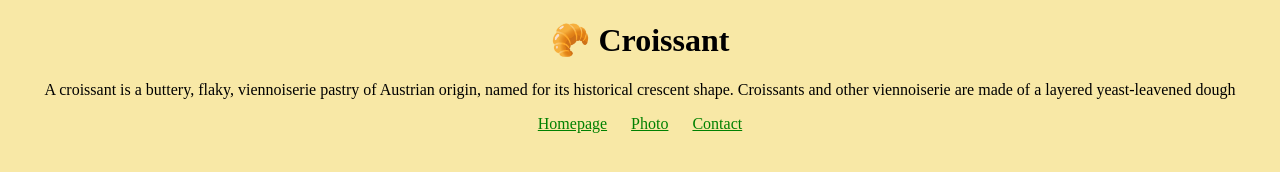
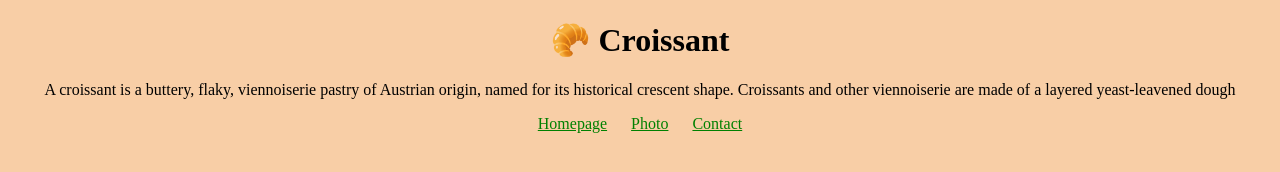
Before and after one commit to admbalogh/homework, a plain HTML site: page index.html in a window 1280 px wide. Drawn offline with Linux system fonts and the light colour scheme.

Commit message:
color update

```diff
--- a/css/style.css
+++ b/css/style.css
@@ -1,5 +1,5 @@
 body {
-  background: rgb(248, 232, 166);
+  background: rgb(248, 206, 166);
 }
 h1,
 p {
```
